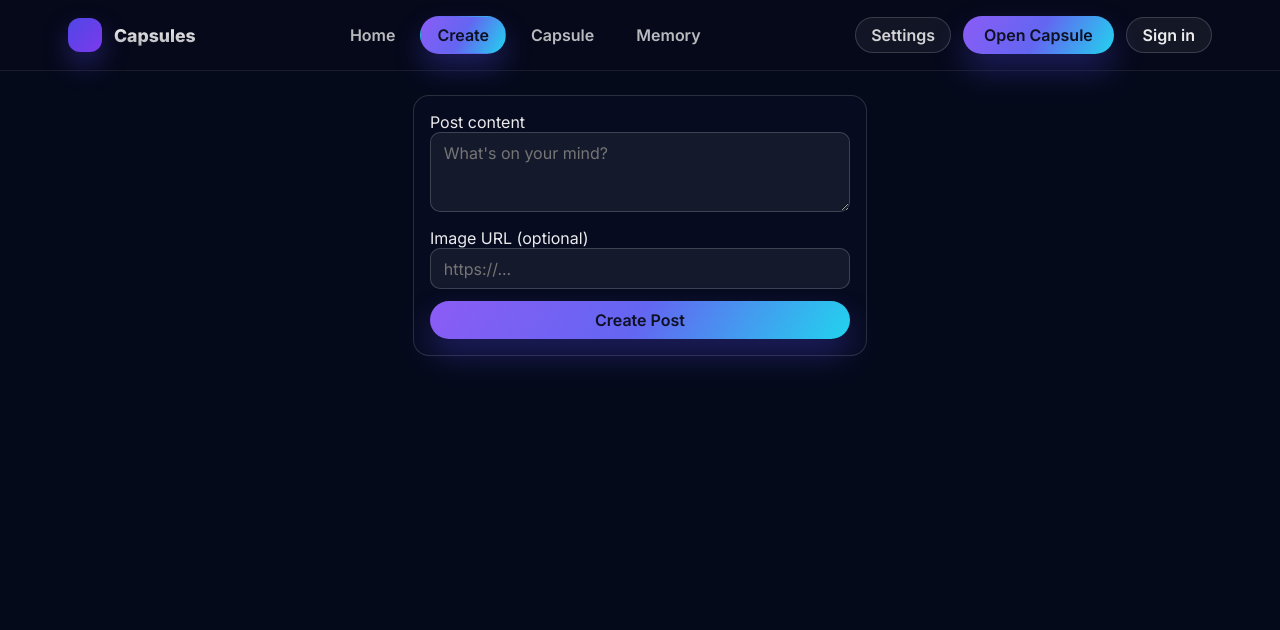
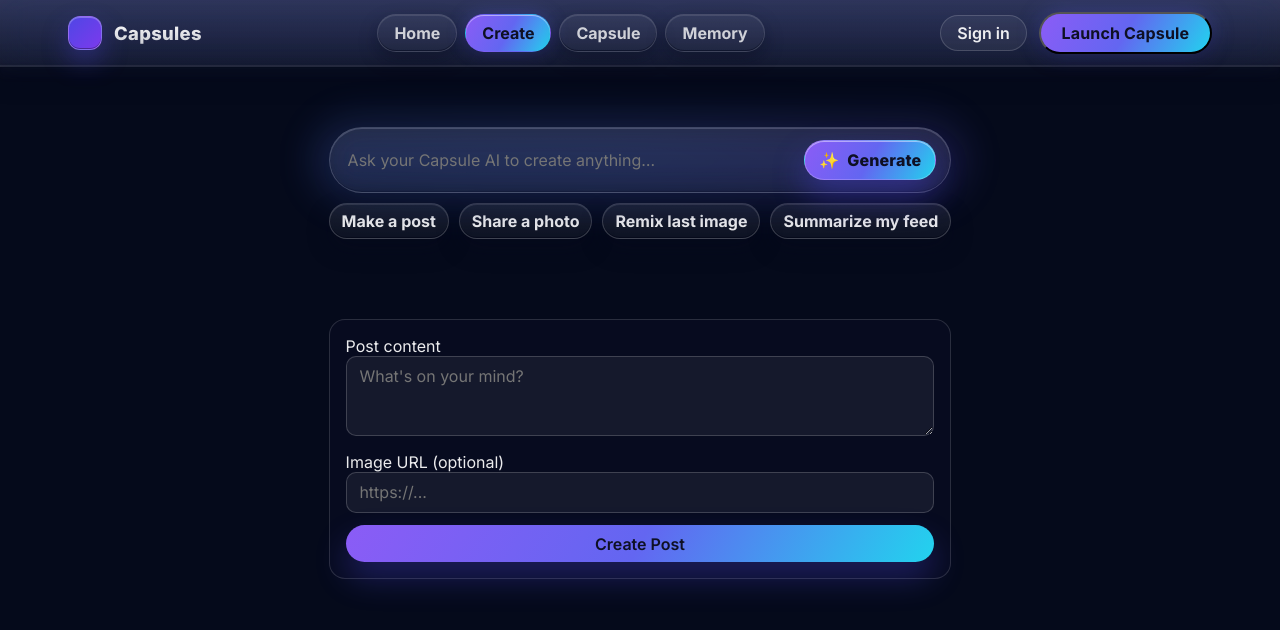
Before and after one commit to JohnGrosso13/capsules-next, a Next.js app: page /create in a window 1280 px wide. Shown: the top 630 px of the page. Built offline with nearby package versions, Linux system fonts and the light colour scheme; no server answers.

Commit message:
Create/Capsule: adopt shared header style + reordered actions; add AI Prompter stage at top using home styles; settings premium SVG icon in both pages

```diff
--- a/src/app/create/page.tsx
+++ b/src/app/create/page.tsx
@@ -3,8 +3,12 @@ import Link from "next/link";
 import React from "react";
 
 import { HeaderAuth } from "@/components/header-auth";
+import { LaunchCta } from "@/components/launch-cta";
+import { SignedIn } from "@clerk/nextjs";
 
 import styles from "./create.module.css";
+import landing from "../landing.module.css";
+import home from "@/components/home.module.css";
 import { ComposeForm } from "./compose-form";
 
 export const metadata: Metadata = {
@@ -15,27 +19,64 @@ export const metadata: Metadata = {
 export default function CreatePage() {
   return (
     <div className={styles.page}>
-      <header className={styles.header}>
-        <div className={styles.headerInner}>
-          <Link href="/" className={styles.brand} aria-label="Capsules home">
-            <span className={styles.brandMark} aria-hidden="true" />
-            <span className={styles.brandName}>Capsules</span>
+      <header className={landing.header}>
+        <div className={landing.headerInner}>
+          <Link href="/" className={landing.brand} aria-label="Capsules home">
+            <span className={landing.brandMark} aria-hidden="true" />
+            <span className={landing.brandName}>Capsules</span>
           </Link>
-          <nav className={styles.nav} aria-label="Primary navigation">
-            <Link href="/" className={styles.navLink}>Home</Link>
-            <span className={`${styles.navLink} ${styles.navLinkActive}`}>Create</span>
-            <Link href="/capsule" className={styles.navLink}>Capsule</Link>
-            <Link href="/memory" className={styles.navLink}>Memory</Link>
+          <nav className={landing.nav} aria-label="Primary navigation">
+            <Link href="/" className={landing.navLink}>Home</Link>
+            <span className={`${landing.navLink} ${landing.navLinkActive}`}>Create</span>
+            <Link href="/capsule" className={landing.navLink}>Capsule</Link>
+            <Link href="/memory" className={landing.navLink}>Memory</Link>
           </nav>
-          <div className={styles.headerActions}>
-            <Link href="/settings" className={styles.secondaryAction}>Settings</Link>
-            <Link href="/capsule" className={styles.primaryCta}>Open Capsule</Link>
+          <div className={landing.headerActions}>
+            {/* Profile */}
             <HeaderAuth />
+            {/* Settings */}
+            <SignedIn>
+              <Link href="/settings" className={landing.iconButton} aria-label="Settings">
+                <svg className={landing.iconGlyph} viewBox="0 0 24 24" fill="none" aria-hidden="true" focusable="false">
+                  <defs>
+                    <linearGradient id="hdrGearGradCreate" x1="0" y1="0" x2="24" y2="24" gradientUnits="userSpaceOnUse">
+                      <stop offset="0" stopColor="#8b5cf6"/>
+                      <stop offset="1" stopColor="#22d3ee"/>
+                    </linearGradient>
+                  </defs>
+                  <g stroke="url(#hdrGearGradCreate)" strokeWidth="1.6" strokeLinecap="round" strokeLinejoin="round" vectorEffect="non-scaling-stroke">
+                    <circle cx="12" cy="12" r="7.25" strokeDasharray="2.1 2.1"/>
+                    <path d="M12 3.6v2.2M20.4 12h-2.2M12 20.4v-2.2M3.6 12h2.2"/>
+                    <circle cx="12" cy="12" r="3.4"/>
+                  </g>
+                </svg>
+              </Link>
+            </SignedIn>
+            {/* Launch */}
+            <LaunchCta className={landing.primaryCta} hrefWhenSignedIn="/capsule" label="Launch Capsule" />
           </div>
         </div>
       </header>
 
       <main className={styles.main}>
+        {/* AI Prompter at top */}
+        <section className={home.prompterStage} aria-label="AI Prompter">
+          <div className={home.prompter}>
+            <div className={home.promptBar}>
+              <input className={home.input} placeholder={"Ask your Capsule AI to create anything…"} />
+              <button className={home.genBtn} type="button">
+                <span aria-hidden>✨</span>
+                <span className={home.genLabel}>Generate</span>
+              </button>
+            </div>
+            <div className={home.chips}>
+              {['Make a post', 'Share a photo', 'Remix last image', 'Summarize my feed'].map((c) => (
+                <button key={c} className={home.chip} type="button">{c}</button>
+              ))}
+            </div>
+          </div>
+        </section>
+
         <ComposeForm />
       </main>
     </div>
--- a/src/app/landing.module.css
+++ b/src/app/landing.module.css
@@ -32,13 +32,13 @@
 .nav { display: flex; align-items: center; gap: 8px; }
 .navLink { display:inline-flex; align-items:center; justify-content:center; padding:.5rem 1rem; border-radius:999px; border:1px solid rgba(255,255,255,.12); color:rgba(255,255,255,.78); font-weight:700; background: linear-gradient(180deg, rgba(255,255,255,.06), rgba(255,255,255,.03)); box-shadow: inset 0 1px 0 rgba(255,255,255,.10), inset 0 -1px 0 rgba(2,6,23,.45), 0 8px 18px rgba(5,10,26,.35); transition: background .16s ease, border-color .16s ease, color .16s ease, transform .16s ease, box-shadow .16s ease; }
 .navLink:hover { background: linear-gradient(180deg, rgba(255,255,255,.10), rgba(255,255,255,.04)); border-color: rgba(255,255,255,.22); color: var(--text); transform: translateY(-1px); box-shadow: inset 0 1px 0 rgba(255,255,255,.18), inset 0 -1px 0 rgba(2,6,23,.55), 0 10px 22px rgba(5,10,26,.42); }
-.navLinkActive { color:#0e1024; background: linear-gradient(120deg,#8b5cf6,#6366f1,#22d3ee); border-color: transparent; box-shadow: 0 18px 32px rgba(79,70,229,.42), inset 0 1px 0 rgba(255,255,255,.45); }
+.navLinkActive { color:#0e1024; background: linear-gradient(120deg,#8b5cf6,#6366f1,#22d3ee); border-color: transparent; box-shadow: 0 0 18px rgba(99,102,241,.34), 0 6px 12px rgba(2,6,23,.38), inset 0 1px 0 rgba(255,255,255,.45); }
 .headerActions { display: flex; align-items: center; gap: 12px; }
 .iconButton { width: 44px; height: 44px; display:inline-flex; align-items:center; justify-content:center; border-radius:999px; border:1px solid rgba(255,255,255,.16); background: linear-gradient(180deg, rgba(255,255,255,.08), rgba(255,255,255,.04)); color: rgba(255,255,255,.92); box-shadow: inset 0 1px 0 rgba(255,255,255,.10), inset 0 -1px 0 rgba(2,6,23,.45), 0 8px 18px rgba(5,10,26,.35); line-height: 0; vertical-align: middle; }
 .iconButton:hover { border-color: rgba(255,255,255,.24); transform: translateY(-1px); }
 .iconGlyph { width: 24px; height: 24px; display:block; }
 .secondaryAction { display:inline-flex; align-items:center; justify-content:center; padding:.45rem .95rem; border-radius:999px; border:1px solid rgba(255,255,255,.16); color:rgba(255,255,255,.86); background: linear-gradient(180deg, rgba(255,255,255,.06), rgba(255,255,255,.03)); font-weight:600; box-shadow: inset 0 1px 0 rgba(255,255,255,.10), inset 0 -1px 0 rgba(2,6,23,.45), 0 8px 18px rgba(5,10,26,.35); }
-.primaryCta { display:inline-flex; align-items:center; justify-content:center; padding:.55rem 1.3rem; border-radius:999px; font-weight:700; letter-spacing:.01em; color:#0e1024; background: linear-gradient(120deg,#8b5cf6,#6366f1,#22d3ee); box-shadow:0 18px 34px rgba(79,70,229,.40); }
+.primaryCta { display:inline-flex; align-items:center; justify-content:center; padding:.55rem 1.3rem; border-radius:999px; font-weight:700; letter-spacing:.01em; color:#0e1024; background: linear-gradient(120deg,#8b5cf6,#6366f1,#22d3ee); box-shadow: 0 0 22px rgba(99,102,241,.34), 0 8px 16px rgba(2,6,23,.36); }
 
 .main { }
 
--- a/src/components/home.module.css
+++ b/src/components/home.module.css
@@ -5,12 +5,12 @@
 .prompter { position: relative; z-index: 1; display: grid; gap: 10px; }
 @media (max-width: 640px){ .prompterStage{ margin-bottom: 22px; } }
 .prompter { display: grid; gap: 10px; }
-.promptBar { position:relative; display:flex; align-items:center; gap:10px; border-radius:20px; padding:12px 14px; background: linear-gradient(180deg, rgba(255,255,255,0.10), rgba(255,255,255,0.05)); border:1px solid rgba(255,255,255,0.18); box-shadow: inset 0 1px 0 rgba(255,255,255,0.18), inset 0 -1px 0 rgba(2,6,23,0.50), 0 18px 42px rgba(5,10,30,0.45); backdrop-filter: blur(16px) saturate(135%); -webkit-backdrop-filter: blur(16px) saturate(135%); }
-.promptBar::before { content:""; position:absolute; left:-28px; right:-28px; top:-20px; bottom:-20px; border-radius:28px; pointer-events:none; background:
+.promptBar { position:relative; display:flex; align-items:center; gap:10px; border-radius:999px; padding:12px 14px; background: linear-gradient(180deg, rgba(255,255,255,0.10), rgba(255,255,255,0.05)); border:1px solid rgba(255,255,255,0.18); box-shadow: inset 0 1px 0 rgba(255,255,255,0.18), inset 0 -1px 0 rgba(2,6,23,0.50), 0 12px 28px rgba(5,10,30,0.35); backdrop-filter: blur(16px) saturate(135%); -webkit-backdrop-filter: blur(16px) saturate(135%); }
+.promptBar::before { content:""; position:absolute; left:-18px; right:-18px; top:-14px; bottom:-14px; border-radius:999px; pointer-events:none; background:
   radial-gradient(120% 160% at 10% 50%, rgba(99,102,241,.30), transparent 65%),
   radial-gradient(120% 160% at 90% 50%, rgba(124,58,237,.26), transparent 65%),
   radial-gradient(160% 160% at 50% 50%, rgba(56,189,248,.20), transparent 70%);
-  filter: blur(24px); opacity: .66; z-index: -1; }
+  filter: blur(18px); opacity: .54; z-index: -1; }
 .promptBar:focus-within { border-color: rgba(147,197,253,0.6); box-shadow: inset 0 1px 0 rgba(255,255,255,0.22), inset 0 -1px 0 rgba(2,6,23,0.55), 0 22px 46px rgba(5,10,30,0.55); }
 .input { flex:1; background:transparent; border:none; color:#fff; font-size:16px; outline:none; padding:8px 4px; }
 .genBtn { display:inline-flex; align-items:center; gap:8px; border-radius:999px; padding:9px 14px; border:1px solid rgba(255,255,255,0.20); background: linear-gradient(120deg,#8b5cf6,#6366f1,#22d3ee); color:#0e1024; font-weight:800; letter-spacing:.01em; box-shadow: 0 16px 32px rgba(79,70,229,0.40), inset 0 1px 0 rgba(255,255,255,0.45); }
@@ -27,9 +27,15 @@
 @media (max-width: 1000px){ .promoRowSpace{ max-width: 100%; } }
 
 .feed { display:grid; gap:16px; }
-.card { border:1px solid rgba(255,255,255,0.14); background: linear-gradient(180deg, rgba(9,12,32,0.90), rgba(9,12,30,0.78)); border-radius:16px; overflow:hidden; box-shadow: inset 0 1px 0 rgba(255,255,255,0.10), inset 0 -1px 0 rgba(2,6,23,0.45), 0 18px 40px rgba(5,10,30,0.35); backdrop-filter: blur(10px) saturate(120%); -webkit-backdrop-filter: blur(10px) saturate(120%); transition: transform .16s ease, box-shadow .16s ease, border-color .16s ease; }
-.card:hover { transform: translateY(-1px); border-color: rgba(255,255,255,0.22); box-shadow: inset 0 1px 0 rgba(255,255,255,0.14), inset 0 -1px 0 rgba(2,6,23,0.55), 0 22px 46px rgba(5,10,30,0.45); }
-.cardHead { padding:12px 14px; display:flex; justify-content:space-between; align-items:center; color: rgba(255,255,255,0.86); font-size:13px; background: linear-gradient(180deg, rgba(255,255,255,0.05), rgba(255,255,255,0.03)); border-bottom: 1px solid rgba(255,255,255,0.08); }
+.card { position: relative; border:1px solid rgba(255,255,255,0.14); background: linear-gradient(180deg, rgba(9,12,32,0.90), rgba(9,12,30,0.78)); border-radius:16px; overflow:hidden; box-shadow: inset 0 1px 0 rgba(255,255,255,0.10), inset 0 -1px 0 rgba(2,6,23,0.45), 0 18px 40px rgba(5,10,30,0.35); backdrop-filter: blur(10px) saturate(120%); -webkit-backdrop-filter: blur(10px) saturate(120%); transition: transform .16s ease, box-shadow .16s ease, border-color .16s ease, background .16s ease; }
+.card::before { content:""; position:absolute; inset:0; border-radius:inherit; pointer-events:none; background:
+  radial-gradient(120% 90% at 50% -10%, rgba(255,255,255,0.07), rgba(255,255,255,0) 68%),
+  linear-gradient(180deg, rgba(255,255,255,0.03), rgba(255,255,255,0));
+  opacity: 0; transition: opacity .16s ease; }
+.card:hover, .card:focus-within { transform: translateY(-1px); border-color: rgba(255,255,255,0.22); box-shadow: inset 0 1px 0 rgba(255,255,255,0.14), inset 0 -1px 0 rgba(2,6,23,0.55), 0 22px 46px rgba(5,10,30,0.45); background: linear-gradient(180deg, rgba(14,18,42,0.94), rgba(12,16,38,0.84)); }
+.card:hover::before, .card:focus-within::before { opacity: 1; }
+.cardHead { padding:12px 14px; display:flex; justify-content:space-between; align-items:center; color: rgba(255,255,255,0.86); font-size:13px; background: linear-gradient(180deg, rgba(255,255,255,0.05), rgba(255,255,255,0.03)); border-bottom: 1px solid rgba(255,255,255,0.08); transition: background .16s ease, border-color .16s ease; }
+.card:hover .cardHead, .card:focus-within .cardHead { background: linear-gradient(180deg, rgba(255,255,255,0.07), rgba(255,255,255,0.04)); border-bottom-color: rgba(255,255,255,0.12); }
 .cardBody { padding: 8px 14px 12px; }
 .media { width:100%; max-height:440px; object-fit:cover; display:block; }
 .title { font-size:19px; font-weight:800; margin:10px 0 8px; background: linear-gradient(180deg, rgba(255,255,255,.98), rgba(215,225,255,.82)); -webkit-background-clip: text; background-clip: text; color: transparent; }
@@ -45,7 +51,8 @@
 .timestamp { color: rgba(255,255,255,0.65); font-weight:600; }
 
 /* Equal action bar */
-.actionBar { display:grid; grid-template-columns: repeat(4, minmax(0, 1fr)); gap: 10px; padding: 12px 12px 14px; background: linear-gradient(180deg, rgba(255,255,255,0.04), rgba(255,255,255,0.03)); border-top: 1px solid rgba(255,255,255,0.08); }
+.actionBar { display:grid; grid-template-columns: repeat(4, minmax(0, 1fr)); gap: 10px; padding: 12px 12px 14px; background: linear-gradient(180deg, rgba(255,255,255,0.04), rgba(255,255,255,0.03)); border-top: 1px solid rgba(255,255,255,0.08); transition: background .16s ease, border-color .16s ease; }
+.card:hover .actionBar, .card:focus-within .actionBar { background: linear-gradient(180deg, rgba(255,255,255,0.06), rgba(255,255,255,0.04)); border-top-color: rgba(255,255,255,0.12); }
 .actionBtn { display:inline-flex; align-items:center; justify-content:center; padding:10px 12px; border-radius:12px; border:1px solid rgba(255,255,255,0.16); background: linear-gradient(180deg, rgba(255,255,255,0.08), rgba(255,255,255,0.04)); color: rgba(255,255,255,0.92); font-weight:700; box-shadow: inset 0 1px 0 rgba(255,255,255,0.10), inset 0 -1px 0 rgba(2,6,23,0.45); }
 .actionBtn:hover { border-color: rgba(255,255,255,0.26); transform: translateY(-1px); }
 .actionBtn:active { transform: translateY(0); }
```
Also changed, not shown: src/app/capsule/page.tsx (+54 -13 lines).
